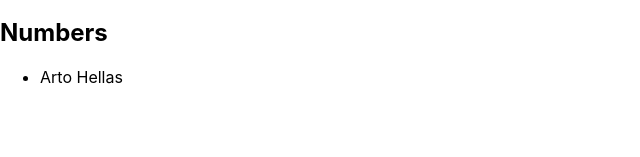
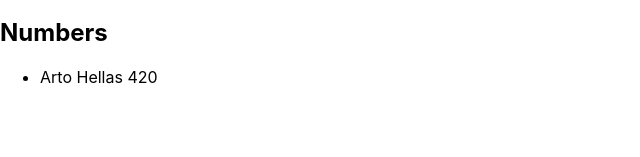
Before and after one commit to laurikjk/fullstack-palautukset, a React (Create React App) app in the folder part2/puhelinluettelo/: page / in a window 1280 px wide. Shown: the part 137-294 px from the top of the page, without its empty margins (0-640 px from the left). Built offline with nearby package versions, Linux system fonts and the light colour scheme.

Commit message:
2.8 fixed
done

```diff
--- a/part2/puhelinluettelo/src/App.js
+++ b/part2/puhelinluettelo/src/App.js
@@ -80,7 +80,7 @@ const App = () => {
       <ul>
         {persons.map(person =>
           <li key={person.id}>
-            <Person name={person.name}/>
+            <Person name={person.name} number={person.number}/>
           </li>
 
         )}
--- a/part2/puhelinluettelo/src/components/Person.js
+++ b/part2/puhelinluettelo/src/components/Person.js
@@ -3,7 +3,7 @@ import React from 'react'
 const Person = (props) => {
     return(
         <p>
-            {props.name}
+            {props.name} {props.number}
         </p>
     )
 }
```
